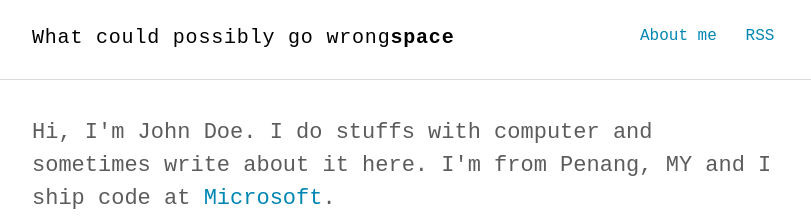
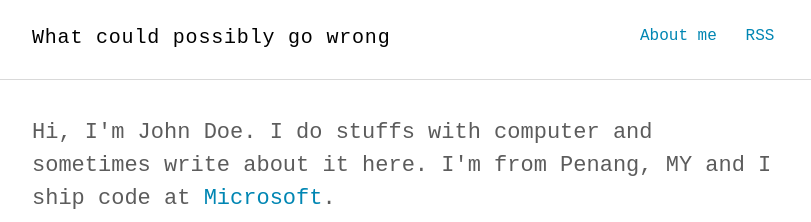
Before and after one commit to whatcouldpossiblygowrong/whatcouldpossiblygowrong.github.io, a Jekyll site: the page built from index.html, in a window 1280 px wide. Shown: the top 222 px of the page, without its empty margins (232-1043 px from the left). Built offline with Jekyll 4.4.1, drawn with Linux system fonts in a browser that asks for light colours; some web fonts are replaced.

Commit message:
Update _config.yml

```diff
--- a/_config.yml
+++ b/_config.yml
@@ -1,11 +1,11 @@
 # Site settings
-title_left    : "What could possibly go wrong"
-title_right   : "space" # default: ""
+title_left    : "What could possibly go wrong "
+title_right   : "" # default: ""
 description   : "I solemnly swear that I'm up to no good...."
 keywords      : "blog"
 url           : https://whatcouldpossiblygowrong.github.io # site url
 baseurl       : "" # apply repo name like "/myproject" if used under gh-pages branch, else (under master branch) just leave empty/blank
-cover         : "" # image uri like logo/cover image for site seo
+cover         : "./assets/images/author.jpg" # image uri like logo/cover image for site seo
 
 google_analytics  : UA-XXXXX-XX
 twitter_username  : ""
```
